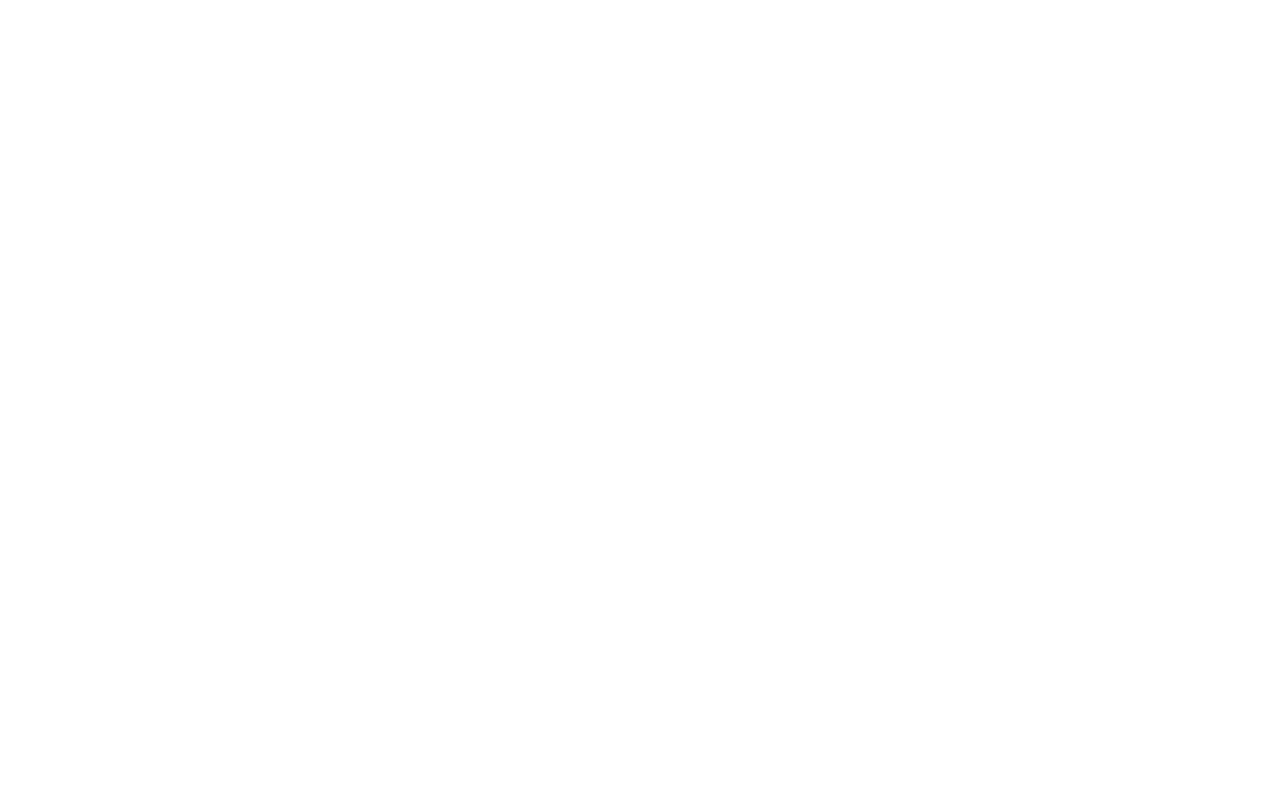
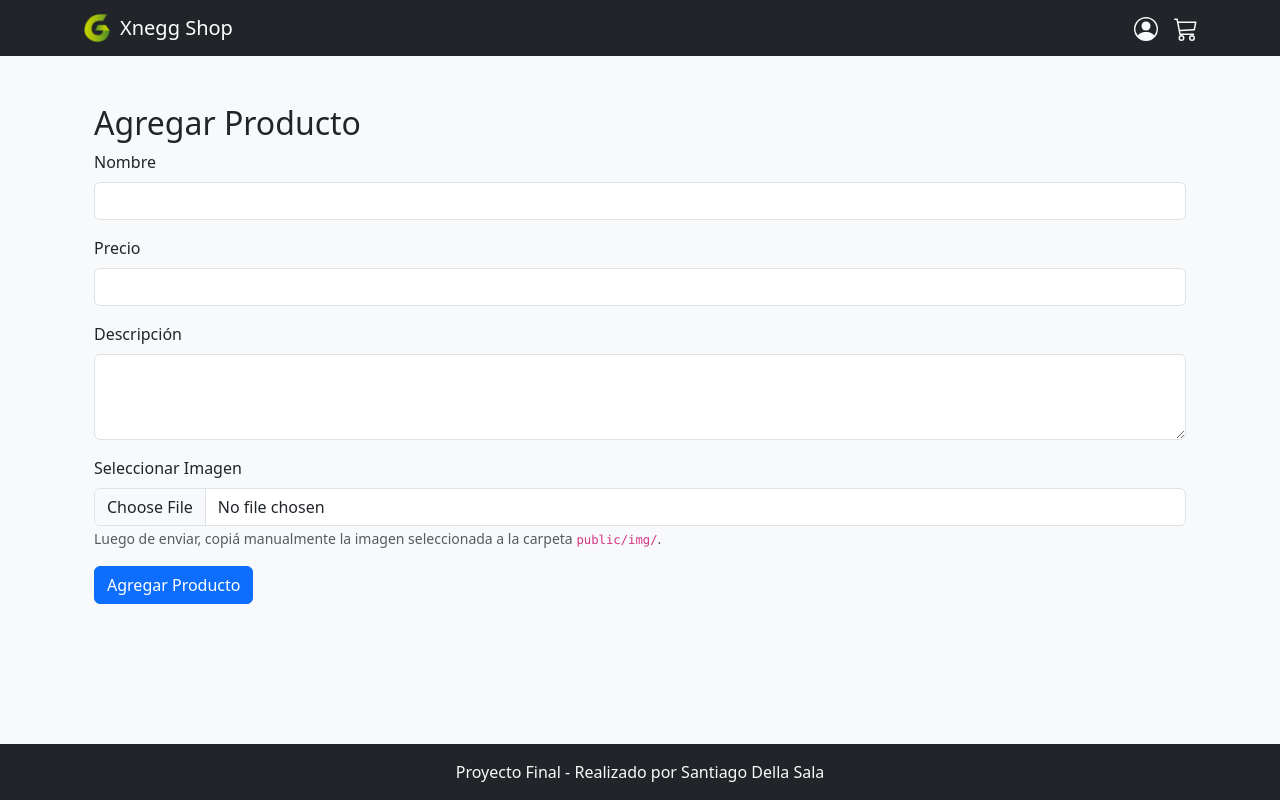
Before and after one commit to SantiagoDellaSala/proyecto-final-santiago-ds, a React (Vite) app: page /admin/agregar in a window 1280 px wide. Before the commit this address had no page. Built offline with nearby package versions, Linux system fonts and the light colour scheme.

Commit message:
Seguimos con el requerimiento 2

```diff
--- /dev/null
+++ b/db.json
@@ -0,0 +1,18 @@
+{
+  "productos": [
+    {
+      "id": "f10d",
+      "nombre": "Playstation 5",
+      "precio": 1200000,
+      "descripcion": "Consola marca Sony, Playstation 5",
+      "imagen": "producto_1.jpg"
+    },
+    {
+      "id": "0cff",
+      "nombre": "Playstation 5 (2)",
+      "precio": 1199999,
+      "descripcion": "Esta play esta copadaaaaaa",
+      "imagen": "producto_1.jpg"
+    }
+  ]
+}
--- a/package.json
+++ b/package.json
@@ -7,7 +7,8 @@
     "dev": "vite",
     "build": "vite build",
     "lint": "eslint .",
-    "preview": "vite preview"
+    "preview": "vite preview",
+    "json:server": "json-server --watch db.json --port 3001"
   },
   "dependencies": {
     "bootstrap": "^5.3.7",
@@ -26,6 +27,7 @@
     "eslint-plugin-react-hooks": "^5.2.0",
     "eslint-plugin-react-refresh": "^0.4.20",
     "globals": "^16.3.0",
+    "json-server": "^1.0.0-beta.3",
     "vite": "^7.0.3"
   }
 }
--- a/src/App.jsx
+++ b/src/App.jsx
@@ -4,6 +4,7 @@
 import Login from "./components/Login";
 import Carrito from "./components/Carrito";
 import ProtectedRoute from "./components/ProtectedRoute";
+import AgregarProducto from "./components/AgregarProducto";
 
 function App() {
   return (
@@ -20,6 +21,7 @@
               </ProtectedRoute>
             }
           />
+          <Route path="/admin/agregar" element={<AgregarProducto />} />
         </Route>
       </Routes>
     </BrowserRouter>
--- /dev/null
+++ b/src/components/AgregarProducto.jsx
@@ -0,0 +1,135 @@
+import { useState } from "react";
+import { Form, Button, Alert } from "react-bootstrap";
+
+const AgregarProducto = () => {
+    const [producto, setProducto] = useState({
+        nombre: "",
+        precio: "",
+        descripcion: "",
+        imagen: "",
+    });
+
+    const [error, setError] = useState("");
+    const [exito, setExito] = useState("");
+
+    const handleChange = (e) => {
+        const { name, value } = e.target;
+        setProducto((prev) => ({ ...prev, [name]: value }));
+    };
+
+    const validar = () => {
+        if (!producto.nombre.trim()) {
+            return "El nombre es obligatorio.";
+        }
+        if (parseFloat(producto.precio) <= 0) {
+            return "El precio debe ser mayor a 0.";
+        }
+        if (producto.descripcion.trim().length < 10) {
+            return "La descripción debe tener al menos 10 caracteres.";
+        }
+        return null;
+    };
+
+    const handleSubmit = async (e) => {
+        e.preventDefault();
+        setError("");
+        setExito("");
+
+        const mensajeError = validar();
+        if (mensajeError) {
+            setError(mensajeError);
+            return;
+        }
+
+        try {
+            const res = await fetch("http://localhost:3001/productos", {
+                method: "POST",
+                headers: { "Content-Type": "application/json" },
+                body: JSON.stringify({
+                    ...producto,
+                    precio: parseFloat(producto.precio),
+                }),
+            });
+
+            if (!res.ok) throw new Error("Error al agregar el producto");
+
+            setExito("Producto agregado correctamente.");
+            setProducto({ nombre: "", precio: "", descripcion: "", imagen: "" });
+        } catch (err) {
+            setError("No se pudo agregar el producto.");
+        }
+    };
+
+    return (
+        <div className="container mt-4">
+            <h2>Agregar Producto</h2>
+
+            {error && <Alert variant="danger">{error}</Alert>}
+            {exito && <Alert variant="success">{exito}</Alert>}
+
+            <Form onSubmit={handleSubmit}>
+                <Form.Group className="mb-3">
+                    <Form.Label>Nombre</Form.Label>
+                    <Form.Control
+                        type="text"
+                        name="nombre"
+                        value={producto.nombre}
+                        onChange={handleChange}
+                        required
+                    />
+                </Form.Group>
+
+                <Form.Group className="mb-3">
+                    <Form.Label>Precio</Form.Label>
+                    <Form.Control
+                        type="number"
+                        name="precio"
+                        value={producto.precio}
+                        onChange={handleChange}
+                        required
+                        min="1"
+                    />
+                </Form.Group>
+
+                <Form.Group className="mb-3">
+                    <Form.Label>Descripción</Form.Label>
+                    <Form.Control
+                        as="textarea"
+                        rows={3}
+                        name="descripcion"
+                        value={producto.descripcion}
+                        onChange={handleChange}
+                        required
+                    />
+                </Form.Group>
+
+                <Form.Group className="mb-3">
+                    <Form.Label>Seleccionar Imagen</Form.Label>
+                    <Form.Control
+                        type="file"
+                        accept="image/*"
+                        onChange={(e) => {
+                            const file = e.target.files[0];
+                            if (file) {
+                                setProducto((prev) => ({
+                                    ...prev,
+                                    imagen: file.name,
+                                }));
+                            }
+                        }}
+                    />
+                    <Form.Text className="text-muted">
+                        Luego de enviar, copiá manualmente la imagen seleccionada a la carpeta <code>public/img/</code>.
+                    </Form.Text>
+                </Form.Group>
+
+
+                <Button type="submit" variant="primary">
+                    Agregar Producto
+                </Button>
+            </Form>
+        </div>
+    );
+};
+
+export default AgregarProducto;
--- a/src/components/Home.jsx
+++ b/src/components/Home.jsx
@@ -1,15 +1,55 @@
+import { useEffect, useState } from "react";
+import ProductoCard from "./ProductoCard";
+import { Row, Col, Spinner, Alert } from "react-bootstrap";
 
 const Home = () => {
-    return (
-        <>
+  const [productos, setProductos] = useState([]);
+  const [cargando, setCargando] = useState(true);
+  const [error, setError] = useState(null);
 
-            <main className="container py-5">
-                <h1>Bienvenido a Xnegg Shop</h1>
-                <p>Pronto vas a poder ver todos nuestros productos aquí.</p>
-            </main>
+  useEffect(() => {
+    const fetchProductos = async () => {
+      try {
+        const res = await fetch("http://localhost:3001/productos");
+        if (!res.ok) throw new Error("Error al cargar productos");
+        const data = await res.json();
+        setProductos(data);
+        console.log(data);
+      } catch (err) {
+        setError(err.message);
+      } finally {
+        setCargando(false);
+      }
+    };
 
-        </>
-    );
+    fetchProductos();
+  }, []);
+
+  return (
+    <main className="container py-5">
+      <h1 className="mb-4">Bienvenido a Xnegg Shop</h1>
+
+      {cargando && (
+        <div className="d-flex justify-content-center">
+          <Spinner animation="border" variant="primary" />
+        </div>
+      )}
+
+      {error && <Alert variant="danger">{error}</Alert>}
+
+      {!cargando && !error && productos.length === 0 && (
+        <p>No hay productos disponibles.</p>
+      )}
+
+      <Row className="g-3">
+        {productos.map((producto) => (
+          <Col key={producto.id} xs={12} sm={6} md={4} lg={3}>
+            <ProductoCard producto={producto} />
+          </Col>
+        ))}
+      </Row>
+    </main>
+  );
 };
 
 export default Home;
--- /dev/null
+++ b/src/components/ProductoCard.jsx
@@ -0,0 +1,28 @@
+import { Card } from "react-bootstrap";
+
+const ProductoCard = ({ producto }) => {
+    return (
+        <Card className="mb-4 shadow-sm" style={{ maxWidth: "300px" }}>
+            <Card.Img
+                variant="top"
+                src={`/img/${producto.imagen || "default.jpg"}`}
+                alt={producto.nombre}
+                style={{
+                    height: "180px",
+                    objectFit: "contain",
+                    backgroundColor: "#f8f9fa",
+                }}
+            />
+
+            <Card.Body>
+                <Card.Title>{producto.nombre}</Card.Title>
+                <Card.Text style={{ minHeight: "60px", color: "#555" }}>
+                    {producto.descripcion}
+                </Card.Text>
+                <Card.Text className="fw-bold">${producto.precio.toFixed(2)}</Card.Text>
+            </Card.Body>
+        </Card>
+    );
+};
+
+export default ProductoCard;
```
Also changed, not shown: public/img/producto_1.jpg (added), 1 other file (tests, documents, lock files or other folders).
